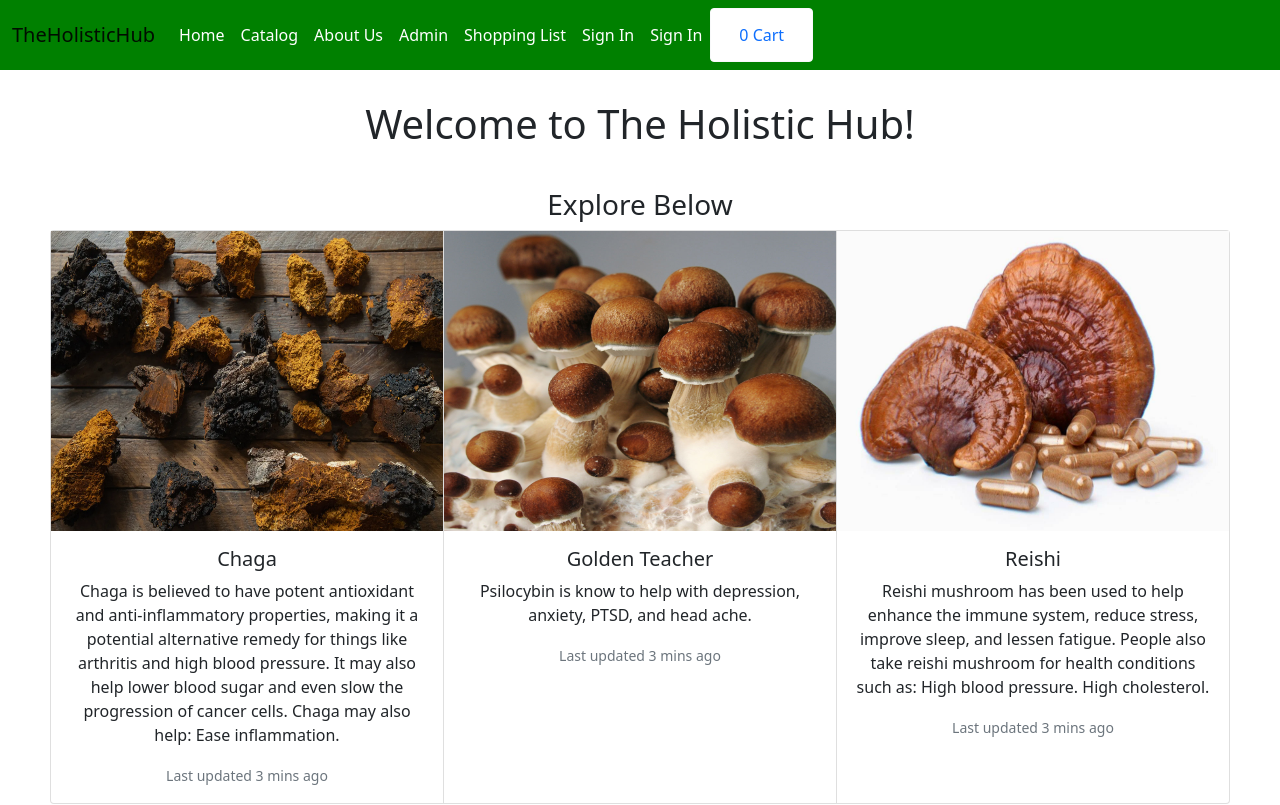
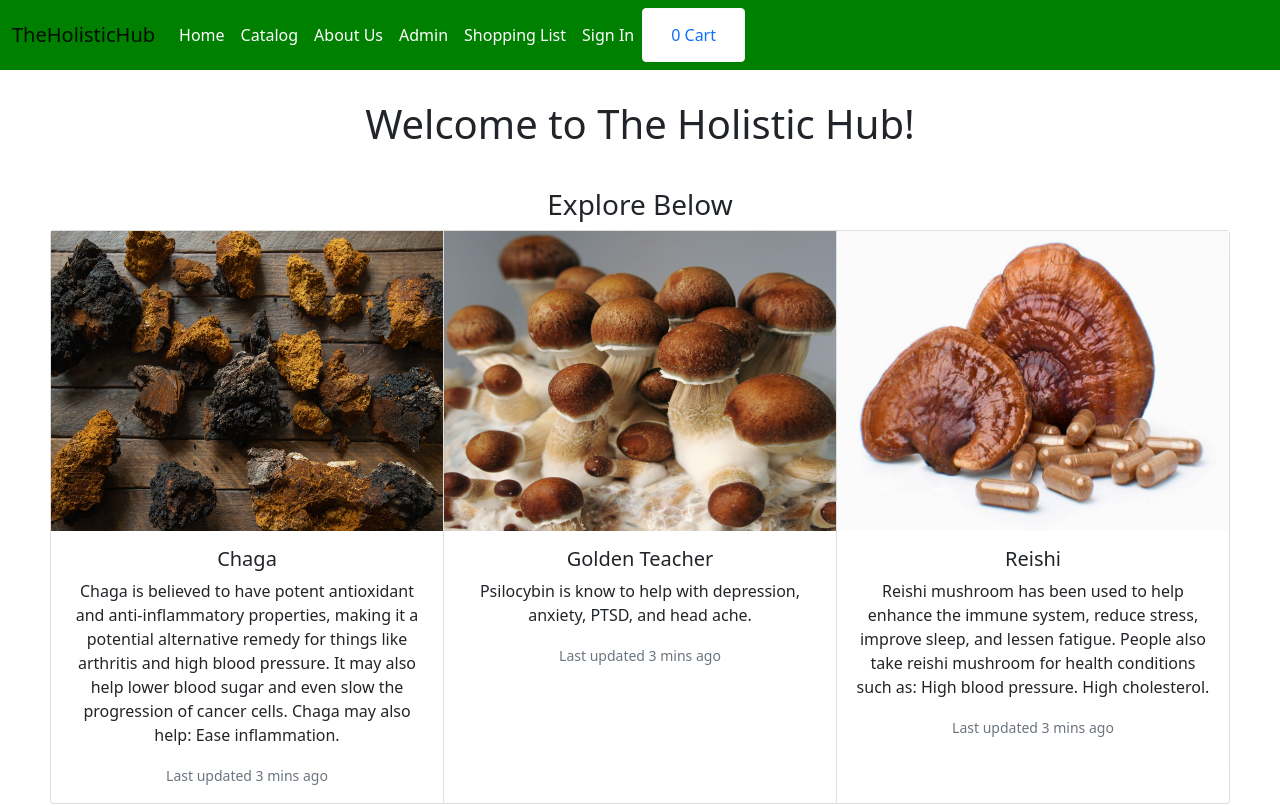
Before and after one commit to benjaminvance/THH, a React (Create React App) app: page / in a window 1280 px wide. Shown: the top 805 px of the page. Built offline with nearby package versions, Linux system fonts and the light colour scheme.

Commit message:
navbar update

```diff
--- a/src/components/navbar.jsx
+++ b/src/components/navbar.jsx
@@ -42,9 +42,6 @@ function Navbar() {
             <li className="nav-item active">
               <Link className="nav-link" to="/sign">Sign In <span className="sr-only"></span></Link>
             </li>
-            <li className="nav-item active">
-              <Link className="nav-link" to="/add-user/:id">Sign In <span className="sr-only"></span></Link>
-            </li>
           </ul>
           <form className="btn btn-outline-light">
             <Link className="nav-link" to="/cart">
```
